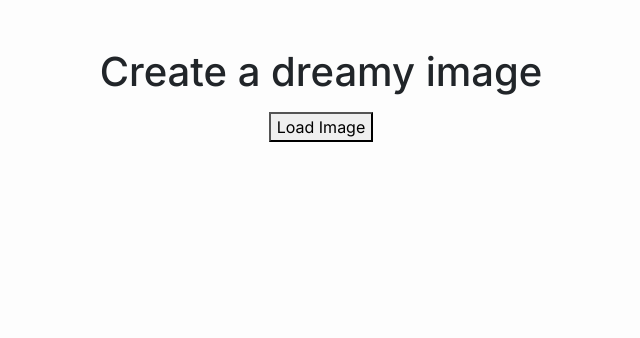
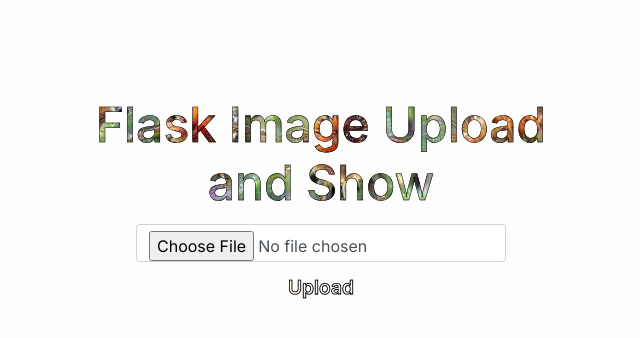
Before and after one commit to LuisMongeB/flaskml, a Flask app: page /create/ in a window 1280 px wide. Shown: the part 66-404 px from the top of the page, without its empty margins (319-959 px from the left). Run offline with Flask 2, Linux system fonts and the light colour scheme; some libraries are stand-ins or nearby versions.

Commit message:
Add upload button and display image

```diff
--- a/templates/create.html
+++ b/templates/create.html
@@ -2,9 +2,38 @@
 
 {% block content %}
 <div class="container pt-5 text-center">
-    <h1>{% block title %} Create a dreamy image {% endblock %}</h1>
-    <form method="post" class="pt-2 mx-auto">
-        <button type="submit">Load Image</button>
-    </form>
+
+    <div class="row">
+        <div class="col-6 mx-auto mt-5 text-center">
+
+            <h1 class="mb-2">Flask Image Upload and Show</h1>
+
+            <form method="post" enctype="multipart/form-data">
+                {{ form.hidden_tag() }}
+
+                {% for error in form.photo.errors %}
+                    <span style="color: red;">{{ error }}</span>
+                {% endfor %}
+
+            <div class="row justify-content-center">
+                <div ckass="col-auto">
+                        {{ form.photo(class="form-control") }}
+                </div>
+            </div>
+            <div class="row justify-content-center">
+                {{ form.submit(class="btn btn-success") }}
+            </div>
+            </form>
+
+            {% if file_url %}
+                <div class="mt-5">
+                    <img src="{{ file_url }}" style="width:400px;">
+                </div>
+            {% endif %}
+
+            </div>
+        </div>
+    </div>
+
 </div>
 {% endblock %}
```
